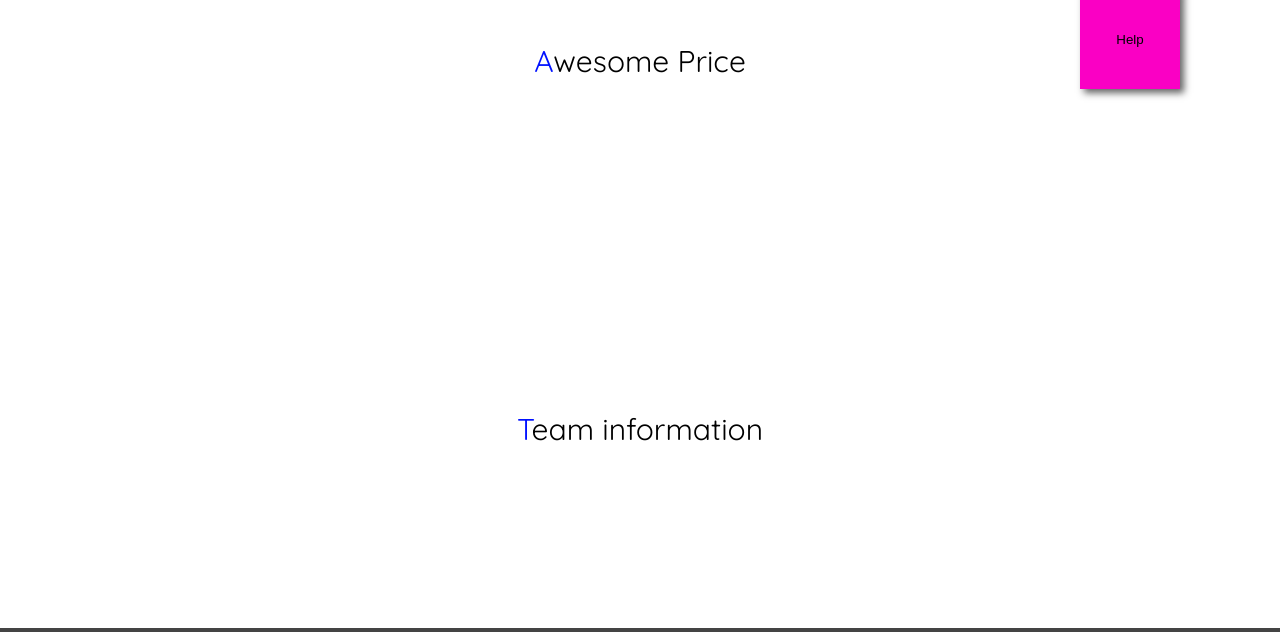
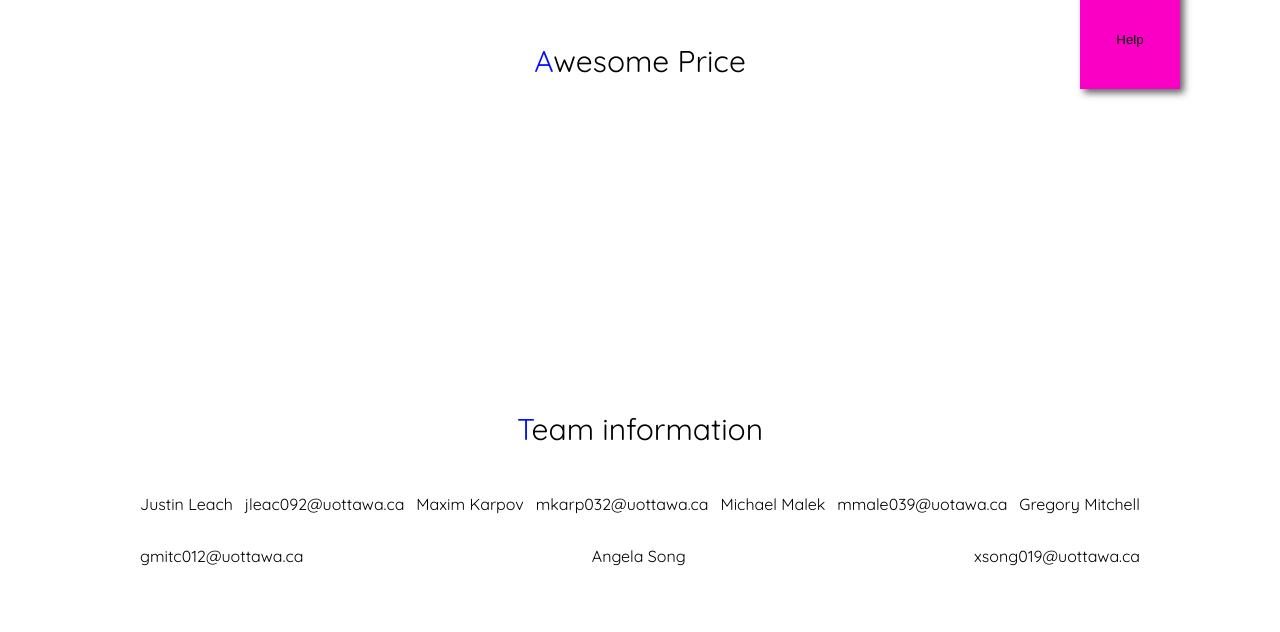
Before and after one commit to SupriseBoy/School_Projet_SEG, a plain HTML site: page index.html in a window 1280 px wide. Shown: the part 1486-2118 px from the top of the page. Drawn offline with Linux system fonts and the light colour scheme; files whose address does not match are found by name.

Commit message:
Added our names

```diff
--- a/index.html
+++ b/index.html
@@ -129,6 +129,16 @@
                 <!-- Team -->
                 <section id="aw-team" class="aw-container aw-section">
                     <h3>Team information</h3>
+                    <p>Justin Leach</p>
+                    <p>jleac092@uottawa.ca</p>
+                    <p>Maxim Karpov</p>
+                    <P>mkarp032@uottawa.ca</P>
+                    <p>Michael Malek</p>
+                    <p>mmale039@uotawa.ca</p>
+                    <p>Gregory Mitchell</p>
+                    <p>gmitc012@uottawa.ca</p>
+                    <p>Angela Song</p>
+                    <p>xsong019@uottawa.ca</p>
                 </section>
 
             </section>
```
